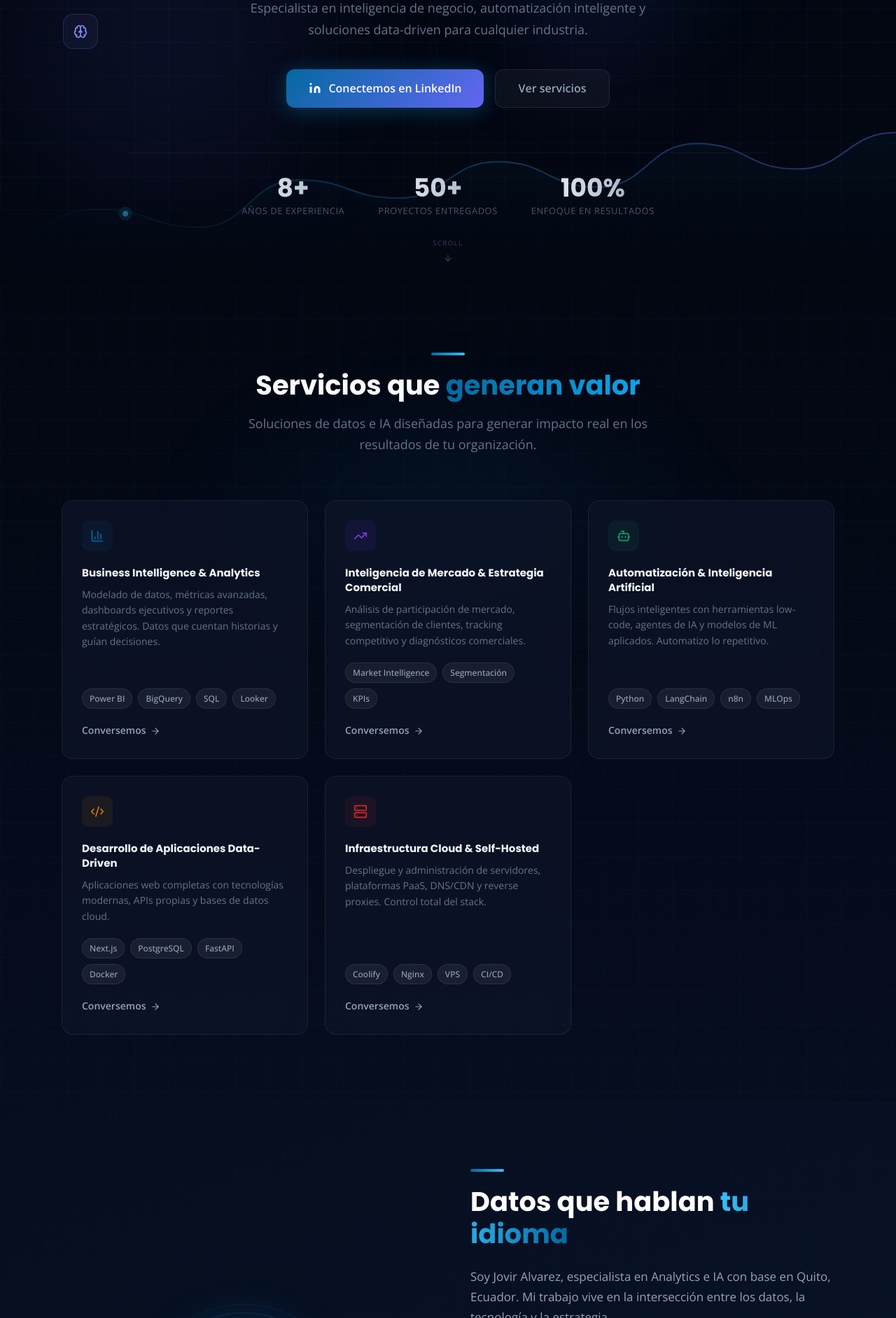
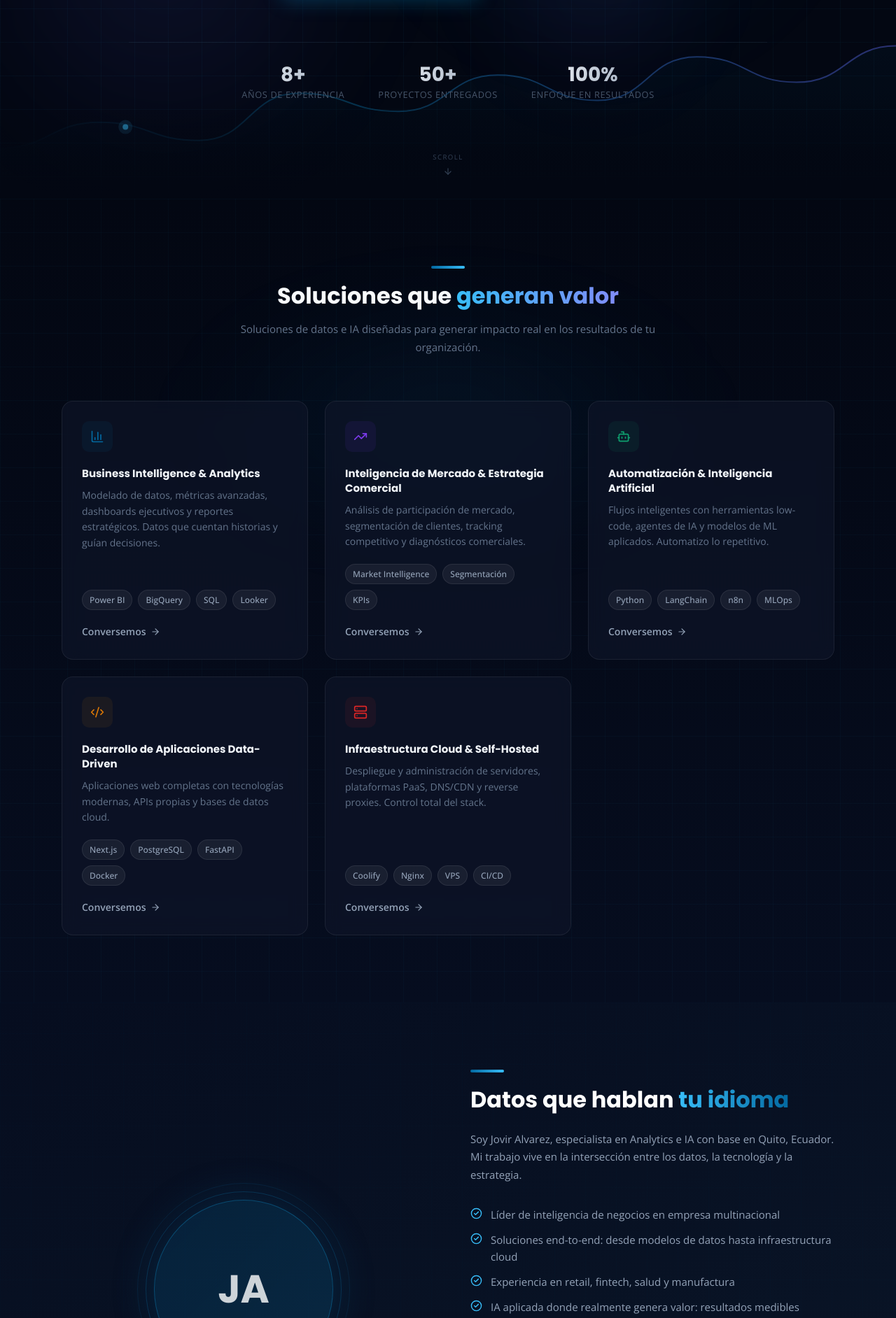
Before and after one commit to joviralexander-code/jovir-cloud, a Next.js app: page / in a window 1280 px wide. Shown: the part 516-2400 px from the top of the page at 70% size. Built offline with nearby package versions, Linux system fonts and the light colour scheme.

Commit message:
Rename Servicios → Soluciones, reduce font sizes
Co-Authored-By: Claude Sonnet 4.6 <noreply@anthropic.com>

```diff
--- a/src/components/About.tsx
+++ b/src/components/About.tsx
@@ -38,7 +38,7 @@ export default function About() {
                 style={{ width: "256px", height: "256px", borderRadius: "50%", display: "flex", alignItems: "center", justifyContent: "center", overflow: "hidden", border: "1px solid rgba(14,165,233,0.3)", background: "linear-gradient(135deg,rgba(3,105,161,0.2),rgba(14,165,233,0.15))", boxShadow: "0 0 60px rgba(3,105,161,0.25)", position: "relative" }}
                 aria-hidden="true"
               >
-                <span style={{ fontFamily: "var(--font-poppins)", fontWeight: 700, fontSize: "4.5rem", color: "rgba(255,255,255,0.8)", userSelect: "none" }}>JA</span>
+                <span style={{ fontFamily: "var(--font-poppins)", fontWeight: 700, fontSize: "3.5rem", color: "rgba(255,255,255,0.8)", userSelect: "none" }}>JA</span>
               </div>
               {/* Badge */}
               <div style={{ position: "absolute", bottom: "-12px", right: "-16px", background: "#1e293b", border: "1px solid #334155", borderRadius: "12px", padding: "8px 12px", boxShadow: "0 8px 24px rgba(0,0,0,0.3)" }} aria-hidden="true">
@@ -53,7 +53,7 @@ export default function About() {
             <div style={{ width: "48px", height: "4px", borderRadius: "2px", background: "linear-gradient(90deg,#0369a1,#38bdf8)", marginBottom: "20px" }} aria-hidden="true" />
             <h2
               id="about-h"
-              style={{ fontFamily: "var(--font-poppins)", fontWeight: 700, fontSize: "clamp(1.75rem,3vw,2.5rem)", color: "#fff", marginBottom: "24px", lineHeight: 1.2 }}
+              style={{ fontFamily: "var(--font-poppins)", fontWeight: 700, fontSize: "clamp(1.4rem,2.5vw,2rem)", color: "#fff", marginBottom: "24px", lineHeight: 1.2 }}
             >
               Datos que hablan{" "}
               <span style={{ background: "linear-gradient(90deg,#38bdf8,#0369a1)", WebkitBackgroundClip: "text", WebkitTextFillColor: "transparent", backgroundClip: "text" }}>
@@ -61,7 +61,7 @@ export default function About() {
               </span>
             </h2>
 
-            <p style={{ fontFamily: "var(--font-open-sans)", fontSize: "1.0625rem", color: "#94a3b8", lineHeight: 1.7, marginBottom: "32px" }}>
+            <p style={{ fontFamily: "var(--font-open-sans)", fontSize: "0.9375rem", color: "#94a3b8", lineHeight: 1.7, marginBottom: "32px" }}>
               Soy Jovir Alvarez, especialista en Analytics e IA con base en Quito, Ecuador. Mi trabajo vive en la intersección entre los datos, la tecnología y la estrategia.
             </p>
 
--- a/src/components/Contact.tsx
+++ b/src/components/Contact.tsx
@@ -59,14 +59,14 @@ export default function Contact() {
           <div style={{ width: "48px", height: "4px", borderRadius: "2px", background: "linear-gradient(90deg,#0369a1,#38bdf8)", margin: "0 auto 20px" }} aria-hidden="true" />
           <h2
             id="con-h"
-            style={{ fontFamily: "var(--font-poppins)", fontWeight: 700, fontSize: "clamp(1.75rem,3vw,2.5rem)", color: "#f8fafc", marginBottom: "16px", lineHeight: 1.2 }}
+            style={{ fontFamily: "var(--font-poppins)", fontWeight: 700, fontSize: "clamp(1.4rem,2.5vw,2rem)", color: "#f8fafc", marginBottom: "16px", lineHeight: 1.2 }}
           >
             ¿Tienes un proyecto{" "}
             <span style={{ background: "linear-gradient(90deg,#0369a1,#0ea5e9)", WebkitBackgroundClip: "text", WebkitTextFillColor: "transparent", backgroundClip: "text" }}>
               en mente?
             </span>
           </h2>
-          <p style={{ fontFamily: "var(--font-open-sans)", fontSize: "1.125rem", color: "#64748b", lineHeight: 1.7 }}>
+          <p style={{ fontFamily: "var(--font-open-sans)", fontSize: "0.9375rem", color: "#64748b", lineHeight: 1.7 }}>
             Estoy abierto a colaboraciones, proyectos freelance y conversaciones sobre datos, IA y tecnología.
           </p>
         </div>
@@ -110,7 +110,7 @@ export default function Contact() {
 
                 {/* Text */}
                 <div style={{ textAlign: "center" }}>
-                  <p style={{ fontFamily: "var(--font-poppins)", fontSize: "1.125rem", fontWeight: 700, color: "#f1f5f9", marginBottom: "4px" }}>{ch.label}</p>
+                  <p style={{ fontFamily: "var(--font-poppins)", fontSize: "1rem", fontWeight: 700, color: "#f1f5f9", marginBottom: "4px" }}>{ch.label}</p>
                   <p style={{ fontFamily: "var(--font-open-sans)", fontSize: "0.875rem", color: "#64748b", marginBottom: "8px" }}>{ch.sub}</p>
                   <p style={{ fontFamily: "var(--font-open-sans)", fontSize: "0.8rem", fontWeight: 600, color: ch.accent }}>{ch.detail}</p>
                 </div>
--- a/src/components/Hero.tsx
+++ b/src/components/Hero.tsx
@@ -109,7 +109,7 @@ export default function Hero() {
         </div>
 
         {/* Headline */}
-        <h1 style={{ fontFamily: "var(--font-poppins)", fontWeight: 800, fontSize: "clamp(2.4rem,5.5vw,4.2rem)", lineHeight: 1.1, color: "#f8fafc", marginBottom: "1.5rem", maxWidth: "52rem" }}>
+        <h1 style={{ fontFamily: "var(--font-poppins)", fontWeight: 800, fontSize: "clamp(1.85rem,4vw,3rem)", lineHeight: 1.1, color: "#f8fafc", marginBottom: "1.5rem", maxWidth: "52rem" }}>
           Transformo datos en{" "}
           <span style={{ background: "linear-gradient(90deg,#38bdf8,#818cf8)", WebkitBackgroundClip: "text", WebkitTextFillColor: "transparent", backgroundClip: "text" }}>
             decisiones
@@ -118,7 +118,7 @@ export default function Hero() {
         </h1>
 
         {/* Subtitle */}
-        <p style={{ fontFamily: "var(--font-open-sans)", fontSize: "1.125rem", color: "#64748b", lineHeight: 1.75, maxWidth: "38rem", marginBottom: "2.5rem" }}>
+        <p style={{ fontFamily: "var(--font-open-sans)", fontSize: "0.9375rem", color: "#64748b", lineHeight: 1.75, maxWidth: "38rem", marginBottom: "2.5rem" }}>
           Especialista en inteligencia de negocio, automatización inteligente y soluciones data-driven para cualquier industria.
         </p>
 
@@ -138,11 +138,11 @@ export default function Hero() {
             Conectemos en LinkedIn
           </a>
           <button
-            onClick={() => document.querySelector("#servicios")?.scrollIntoView({ behavior: "smooth" })}
+            onClick={() => document.querySelector("#soluciones")?.scrollIntoView({ behavior: "smooth" })}
             style={{ fontFamily: "var(--font-open-sans)", fontSize: "1rem", fontWeight: 600, color: "#94a3b8", background: "rgba(255,255,255,0.04)", border: "1px solid rgba(148,163,184,0.15)", padding: "14px 32px", borderRadius: "12px", cursor: "pointer", transition: "color 0.2s, border-color 0.2s, background 0.2s", backdropFilter: "blur(8px)" }}
             className="hover:!text-white hover:!border-slate-500 hover:!bg-white/8 touch-manipulation focus-visible:outline-none focus-visible:ring-2 focus-visible:ring-sky-400 focus-visible:ring-offset-2 focus-visible:ring-offset-slate-950"
           >
-            Ver servicios
+            Ver soluciones
           </button>
         </div>
 
@@ -154,7 +154,7 @@ export default function Hero() {
             { v: "100%", l: "enfoque en resultados" },
           ].map(s => (
             <div key={s.l} style={{ textAlign: "center" }}>
-              <p style={{ fontFamily: "var(--font-poppins)", fontSize: "2.25rem", fontWeight: 700, lineHeight: 1, marginBottom: "4px", background: "linear-gradient(90deg,#f8fafc,#94a3b8)", WebkitBackgroundClip: "text", WebkitTextFillColor: "transparent", backgroundClip: "text", fontVariantNumeric: "tabular-nums" }}>{s.v}</p>
+              <p style={{ fontFamily: "var(--font-poppins)", fontSize: "1.75rem", fontWeight: 700, lineHeight: 1, marginBottom: "4px", background: "linear-gradient(90deg,#f8fafc,#94a3b8)", WebkitBackgroundClip: "text", WebkitTextFillColor: "transparent", backgroundClip: "text", fontVariantNumeric: "tabular-nums" }}>{s.v}</p>
               <p style={{ fontFamily: "var(--font-open-sans)", fontSize: "0.8rem", color: "#475569", textTransform: "uppercase", letterSpacing: "0.05em" }}>{s.l}</p>
             </div>
           ))}
@@ -163,7 +163,7 @@ export default function Hero() {
 
       {/* Scroll */}
       <button
-        onClick={() => document.querySelector("#servicios")?.scrollIntoView({ behavior: "smooth" })}
+        onClick={() => document.querySelector("#soluciones")?.scrollIntoView({ behavior: "smooth" })}
         style={{ position: "absolute", bottom: "32px", left: "50%", transform: "translateX(-50%)", display: "flex", flexDirection: "column", alignItems: "center", gap: "6px", color: "#334155", background: "none", border: "none", cursor: "pointer", minHeight: "44px", minWidth: "44px", justifyContent: "flex-end", transition: "color 0.2s" }}
         aria-label="Siguiente sección"
         className="hover:!text-slate-400 touch-manipulation focus-visible:outline-none focus-visible:ring-2 focus-visible:ring-sky-400 rounded"
--- a/src/components/Navbar.tsx
+++ b/src/components/Navbar.tsx
@@ -3,7 +3,7 @@ import { useState } from "react";
 import { Menu, X } from "lucide-react";
 
 const links = [
-  { label: "Servicios", href: "#servicios" },
+  { label: "Soluciones", href: "#soluciones" },
   { label: "Sobre mí",  href: "#sobre-mi" },
   { label: "Contacto",  href: "#contacto" },
 ];
--- a/src/components/Services.tsx
+++ b/src/components/Services.tsx
@@ -27,7 +27,7 @@ export default function Services() {
 
   return (
     <section
-      id="servicios"
+      id="soluciones"
       aria-labelledby="serv-h"
       style={{ background: "linear-gradient(180deg,#030712 0%,#060d1f 100%)", padding: "96px 0", position: "relative", overflow: "hidden" }}
     >
@@ -42,14 +42,14 @@ export default function Services() {
           <div style={{ width: "48px", height: "4px", borderRadius: "2px", background: "linear-gradient(90deg,#0369a1,#38bdf8)", margin: "0 auto 20px" }} aria-hidden="true" />
           <h2
             id="serv-h"
-            style={{ fontFamily: "var(--font-poppins)", fontWeight: 700, fontSize: "clamp(1.75rem,3vw,2.5rem)", color: "#f8fafc", marginBottom: "16px", lineHeight: 1.2 }}
+            style={{ fontFamily: "var(--font-poppins)", fontWeight: 700, fontSize: "clamp(1.4rem,2.5vw,2rem)", color: "#f8fafc", marginBottom: "16px", lineHeight: 1.2 }}
           >
-            Servicios que{" "}
-            <span style={{ background: "linear-gradient(90deg,#0369a1,#0ea5e9)", WebkitBackgroundClip: "text", WebkitTextFillColor: "transparent", backgroundClip: "text" }}>
+            Soluciones que{" "}
+            <span style={{ background: "linear-gradient(90deg,#38bdf8,#818cf8)", WebkitBackgroundClip: "text", WebkitTextFillColor: "transparent", backgroundClip: "text" }}>
               generan valor
             </span>
           </h2>
-          <p style={{ fontFamily: "var(--font-open-sans)", fontSize: "1.125rem", color: "#64748b", lineHeight: 1.7 }}>
+          <p style={{ fontFamily: "var(--font-open-sans)", fontSize: "0.9375rem", color: "#64748b", lineHeight: 1.7 }}>
             Soluciones de datos e IA diseñadas para generar impacto real en los resultados de tu organización.
           </p>
         </div>
```
